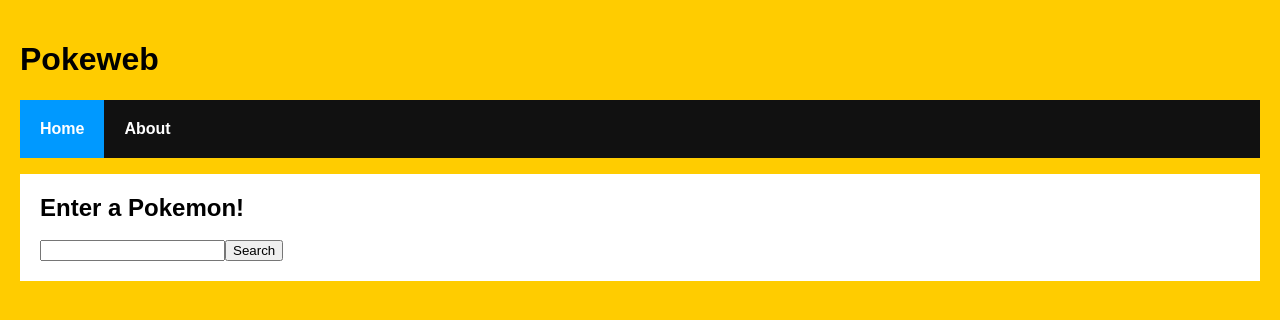
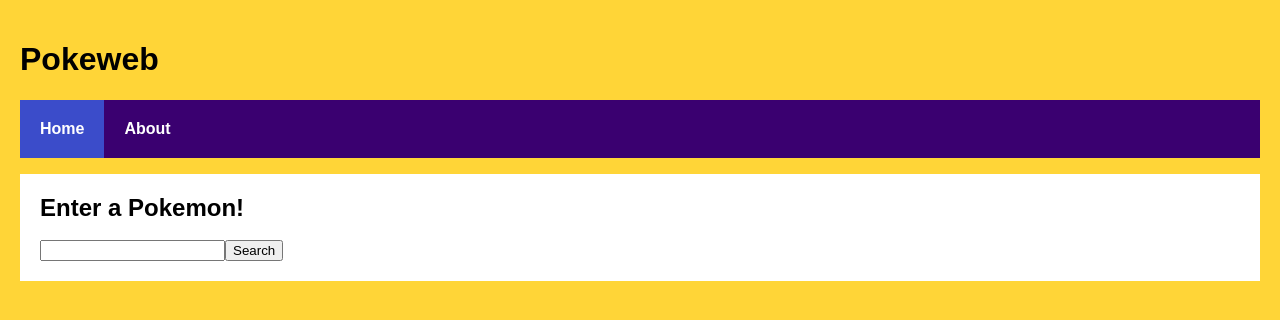
Before and after one commit to lbarry00/Pokeweb, a React (Create React App) app: page / in a window 1280 px wide. Shown: the top 320 px of the page. Built offline with nearby package versions, Linux system fonts and the light colour scheme.

Commit message:
Changed background and navbar colors

```diff
--- a/src/index.css
+++ b/src/index.css
@@ -1,5 +1,5 @@
 body {
-  background-color: #FFCC00;
+  background-color: rgba(255, 203, 5, 0.8);
   padding: 20px;
   margin: 0;
 }
@@ -12,7 +12,7 @@ ul.header li {
   margin: 0;
 }
 ul.header {
-  background-color: #111;
+  background-color: #3A0070;
   padding: 0;
 }
 ul.header li a {
@@ -35,5 +35,5 @@ ul.header li a {
 }
 
 .active {
-  background-color: #0099FF;
+  background-color: #3B4CCA;
 }
```
